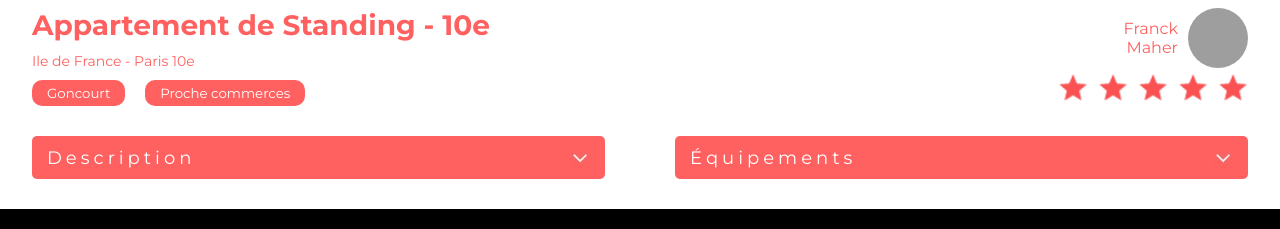
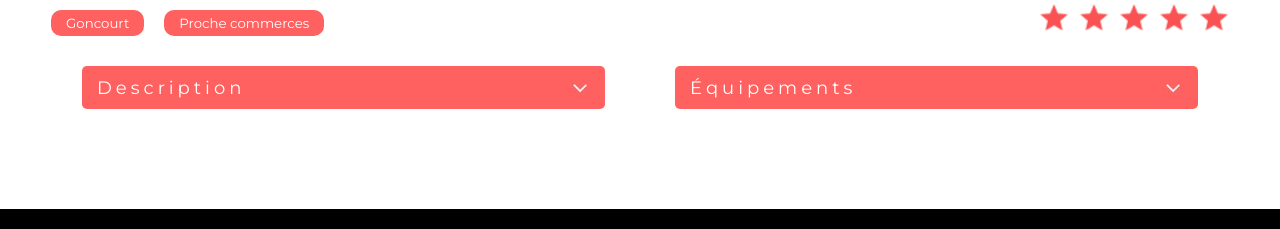
Before and after one commit to KarineDevWeb/Projet_7_kasa, a React (Create React App) app: page /accommodation/0979876d in a window 1280 px wide. Shown: the part 429-658 px from the top of the page. Built offline with nearby package versions, Linux system fonts and the light colour scheme; grey boxes are pictures that could not be loaded.

Commit message:
modification media screen et margin

```diff
--- a/src/components/collapse/collapse.scss
+++ b/src/components/collapse/collapse.scss
@@ -18,9 +18,9 @@
         cursor: pointer;
 
         .chevron {
-        transition: all 0.2s ease-in-out;
+            transition: all 0.2s ease-in-out;
         @media screen and (max-width: 1040px){
-        width: 12px;
+            width: 12px;
         }
         }
         .chevron_up{
@@ -54,15 +54,22 @@
     display: flex;
     justify-content: space-between;
     gap: 70px;
-    margin: 30px auto;
-    width: 95%;
+    margin: 30px auto 100px auto;
+    width: 90%;
+    max-width: 1240px;
+    bottom: 0;
     &_article{
         width: 50%;
     }
-    @media screen and (max-width: 650px) {
+    @media screen and (max-width: 768px) {
+        width: 700px;
+    }
+
+    @media screen and (max-width: 375px) {
         flex-direction: column;
         gap: 20px;
-        margin: 20px auto;
+        margin: 20px auto 110px auto;
+        width: 335px;
         &_article{
             width: 100%;
         }
```
